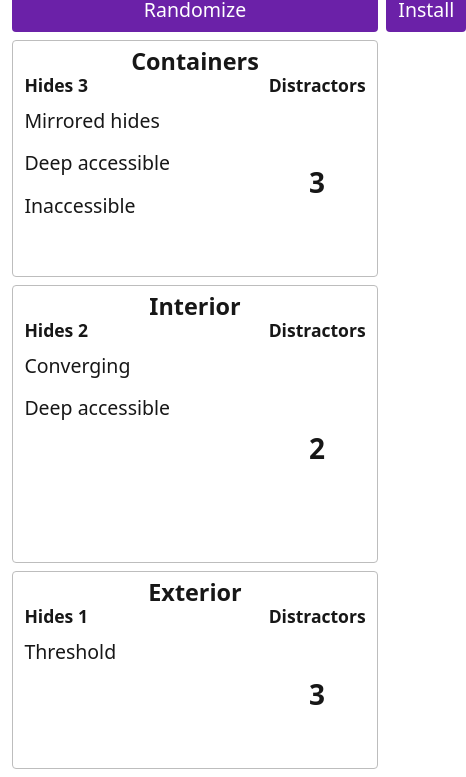
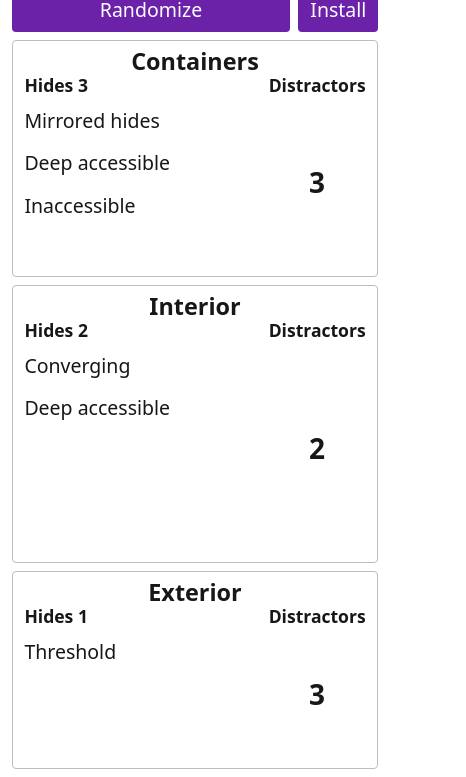
Before and after one commit to Chrojoh/SDDA_Elite_Randomizer, a plain HTML site: page SDDA-Elite.html in a window 390 px wide. Shown: the part 67-844 px from the top of the page, 466 px wide, since content can reach past the window. Drawn offline with Linux system fonts and the light colour scheme.

Commit message:
Fit browser controls within the mobile viewport

```diff
--- a/SDDA-Elite.html
+++ b/SDDA-Elite.html
@@ -23,6 +23,7 @@
   button { flex: none; width: 100%; min-height: min(44px, 8dvh); font: inherit; font-size: var(--puzzle-size); cursor: pointer; background: #6b21a8; color: white; border: 0; border-radius: 4px; }
   button:active { background: #581c87; }
   .actions { display: flex; gap: .5rem; }
+  #randomize { flex: 1; min-width: 0; width: auto; }
   #install { width: auto; padding: 0 .75rem; }
   #results {
     display: grid;
```
